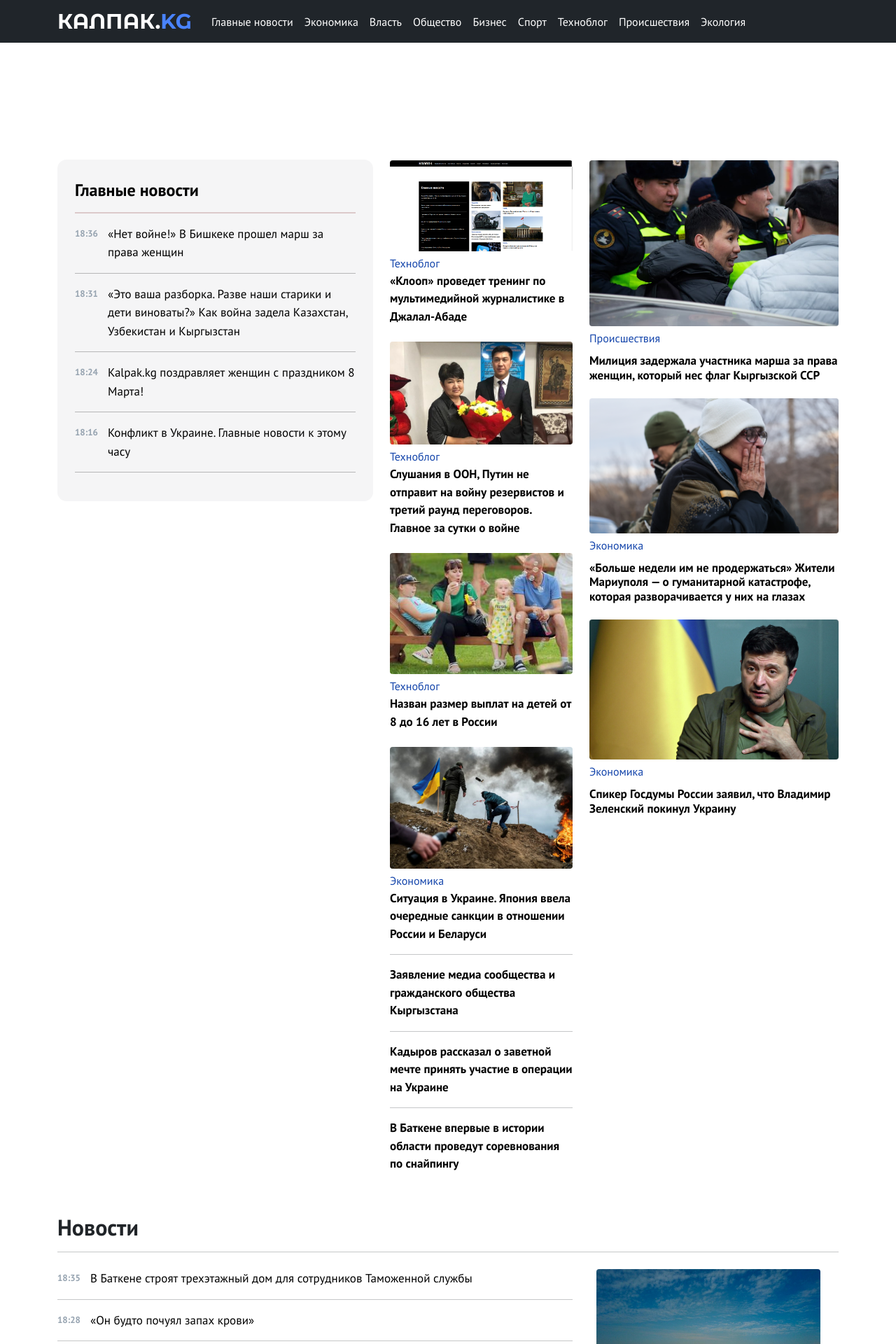
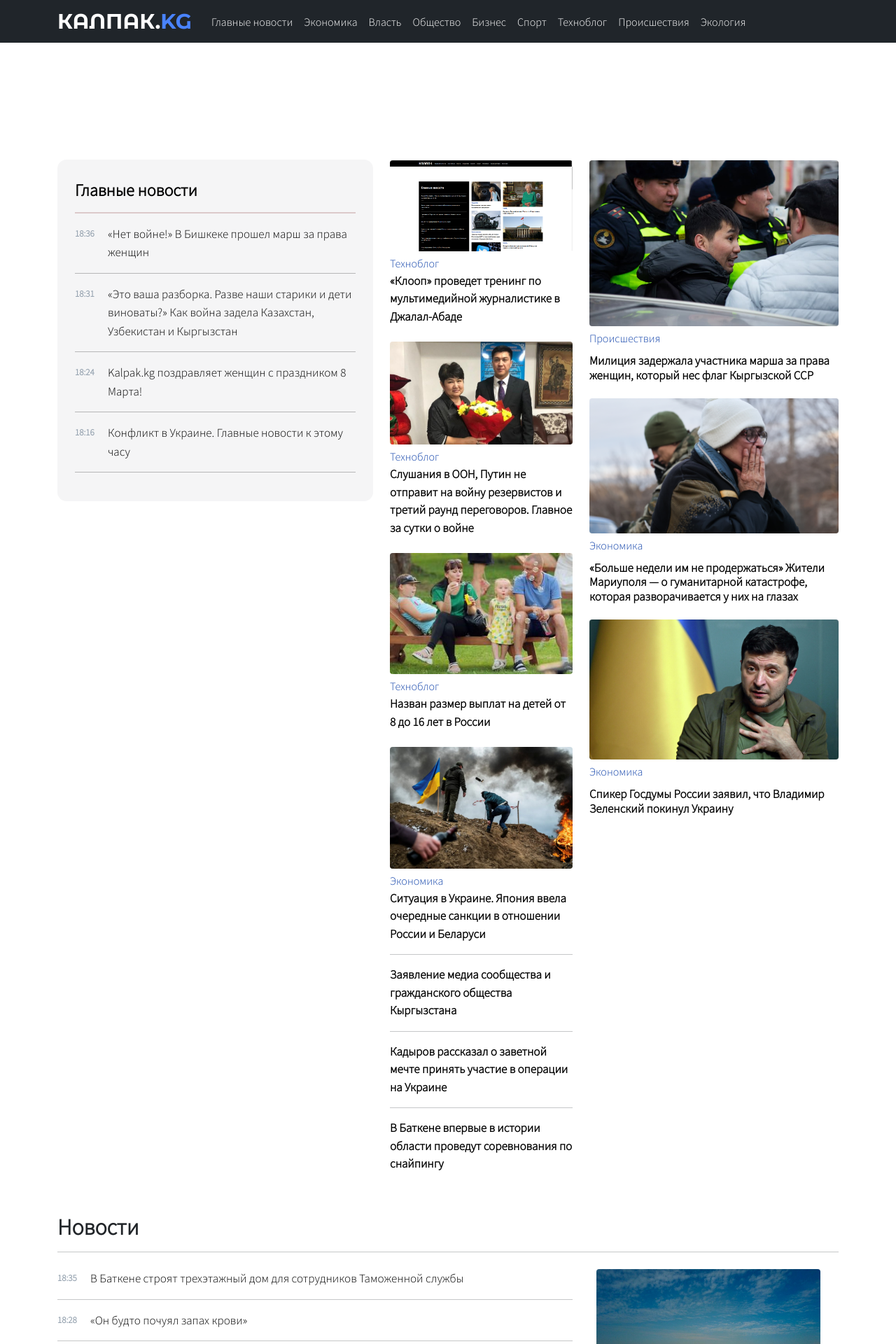
Before and after one commit to aibekovislam/news, a Django app: page / in a window 1280 px wide. Shown: the top 1920 px of the page at 70% size. Run offline with Django 3.2, Linux system fonts and the light colour scheme; data comes from the database, SQL or seed files in the repository; some libraries are stand-ins or nearby versions; some web fonts are replaced.

Commit message:
modified fonts

```diff
--- a/core/static/style.css
+++ b/core/static/style.css
@@ -11,6 +11,8 @@
 @import url('https://fonts.googleapis.com/css2?family=Source+Serif+Pro&display=swap');
 @import url('https://fonts.googleapis.com/css2?family=Lato:wght@900&display=swap');
 @import url('https://fonts.googleapis.com/css2?family=Montserrat:wght@700&display=swap');
+@import url('https://fonts.googleapis.com/css2?family=Source+Sans+Pro:wght@300&display=swap');
+
 body{
 	background-color: #e8e8e8;
 }
@@ -30,7 +32,7 @@ body{
 }
 
 .linkss{
-	font-family: 'PT Sans', sans-serif;
+	font-family: 'Source Sans Pro', sans-serif;
 	font-weight: normal;
 }
 .mt-8{
@@ -70,7 +72,7 @@ body{
 	font-weight: 500;
 	margin-top: 1px;
 	font-size: 17px;
-	font-family: 'PT Sans', sans-serif;
+	font-family: 'Source Sans Pro', sans-serif;
 	font-weight: bolder;
 }
 
@@ -90,7 +92,7 @@ body{
 }
 
 .zago_main0{
-	font-family: 'PT Sans', sans-serif;
+	font-family: 'Source Sans Pro', sans-serif;
 	font-weight: bolder;
 	margin-top: 10px;
 	font-size: 17px;
@@ -107,7 +109,7 @@ body{
 }
 
 .zago_main02{
-	font-family: 'PT Sans', sans-serif;
+	font-family: 'Source Sans Pro', sans-serif;
 	font-size: 20px;
 	font-weight: bolder;
 	color: black;
@@ -126,7 +128,7 @@ body{
 .text-link2{
 	color: #1445ab;
 	text-decoration: none;
-	font-family: 'PT Sans', sans-serif;
+	font-family: 'Source Sans Pro', sans-serif;
 	font-weight: normal;
 	display: block;
 }
@@ -145,7 +147,7 @@ body{
 .text-link3{
 	color: #1445ab;
 	text-decoration: none;
-	font-family: 'PT Sans', sans-serif;
+	font-family: 'Source Sans Pro', sans-serif;
 	font-weight: bolder;
 	margin-bottom: 15px;
 	display: block;
@@ -159,7 +161,7 @@ body{
 	text-decoration: none;
 	color: black;
 	transition-duration: 0.3s;
-	font-family: 'PT Sans', sans-serif;
+	font-family: 'Source Sans Pro', sans-serif;
 	font-size: 17px;
 }
 
@@ -172,7 +174,7 @@ body{
 	text-decoration: none;
 	color: black;
 	transition-duration: 0.3s;
-	font-family: 'PT Sans', sans-serif;
+	font-family: 'Source Sans Pro', sans-serif;
 	font-weight: normal;
 }
 
@@ -200,7 +202,7 @@ body{
 	text-decoration: none;
 	color: black;
 	transition-duration: 0.3s;
-	font-family: 'PT Sans', sans-serif;
+	font-family: 'Source Sans Pro', sans-serif;
 }
 
 .link-text3:hover{
@@ -208,7 +210,7 @@ body{
 }
 
 .main-news{
-	font-family: 'PT Sans', sans-serif;
+	font-family: 'Source Sans Pro', sans-serif;
 	font-weight: bolder;
 	margin-bottom: 10px;
 	margin-top: 30px;
@@ -224,7 +226,7 @@ body{
 
 .date_time{
 	color: #9c9c9c;
-	font-family: 'PT Sans', sans-serif;
+	font-family: 'Source Sans Pro', sans-serif;
 	font-weight: bolder;
 	font-size: 13px;
 }
@@ -238,7 +240,7 @@ body{
 .date_time2{
 	width: 47px;
 	color: #96a3b0;
-	font-family: 'PT Sans', sans-serif;
+	font-family: 'Source Sans Pro', sans-serif;
 	font-weight: bolder;
 	float: left;
 	padding-top: 3px;
@@ -269,7 +271,7 @@ body{
 }
 
 .news{
-	font-family: 'PT Sans', sans-serif;
+	font-family: 'Source Sans Pro', sans-serif;
 	font-weight: bolder;
 }
 
@@ -382,7 +384,7 @@ body{
 }
 
 .zago_main3{
-	font-family: 'PT Sans', sans-serif;
+	font-family: 'Source Sans Pro', sans-serif;
 	font-weight: bolder;
 }
 
@@ -582,7 +584,7 @@ body{
 .footer-text{
 	color: white;
 	padding-top: 17px;
-	font-family: 'PT Sans', sans-serif;
+	font-family: 'Source Sans Pro', sans-serif;
 	font-weight: normal;
 }
 
```
